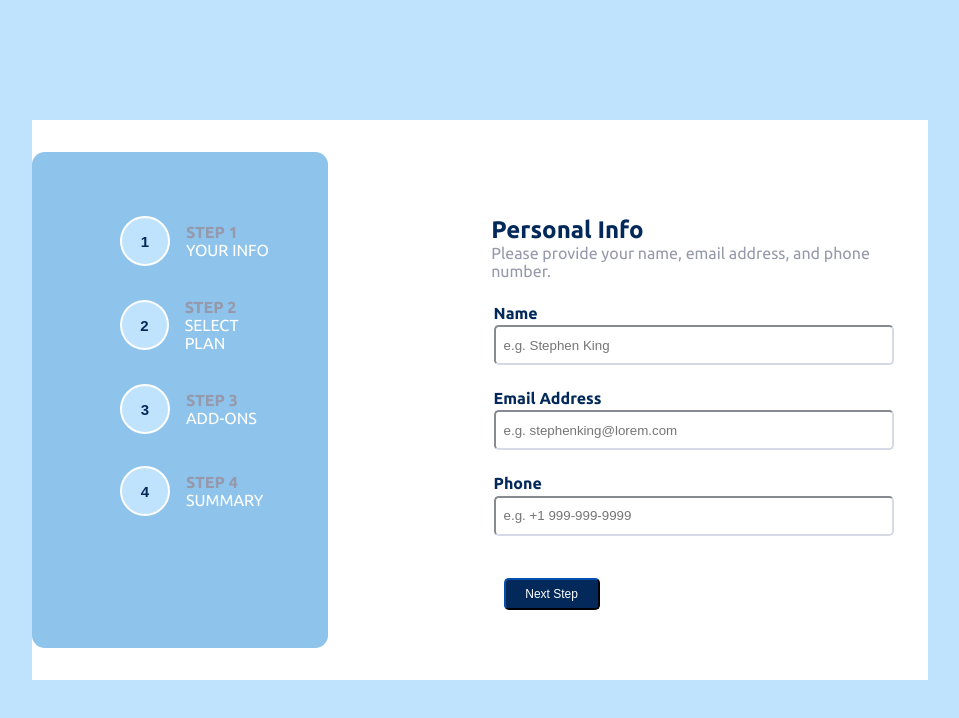
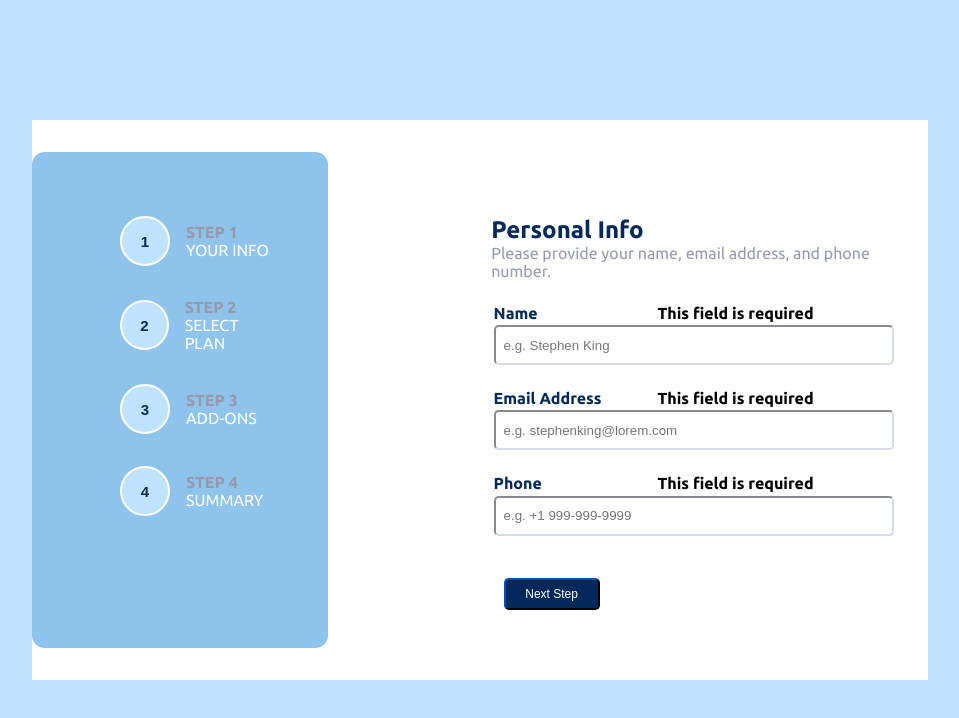
Before and after one commit to mnavai/multistepsform-reactapp, a React (Create React App) app: page / in a window 1280 px wide. Shown: the top 718 px of the page, without its empty margins (160-1119 px from the left). Built offline with nearby package versions, Linux system fonts and the light colour scheme; the HTML template or start-up script is replaced by a standard one.

Commit message:
fixing error displaying on submission

```diff
--- a/src/components/Form/Form.jsx
+++ b/src/components/Form/Form.jsx
@@ -9,7 +9,6 @@ const Form = () => {
   const [name, setName] = useState("");
   const [email, setEmail] = useState("");
   const [phone, setPhone] = useState("");
-  const [errors, setErrors] = useState({ name: "", email: "", phone: "" });
   const navigate = useNavigate();
 
   const handleNameChange = (e) => {
@@ -25,24 +24,11 @@ const Form = () => {
   };
 
   const validateForm = () => {
-    const newErrors = {};
-    if (name === "") {
-      newErrors.name = "This field is required";
-    }
-    if (email === "") {
-      newErrors.email = "This field is required";
-    }
-    if (phone === "") {
-      newErrors.phone = "This field is required";
-    }
-    setErrors(newErrors);
-    return Object.keys(newErrors).length === 0;
+      return name === "" || email === "" || phone === "";
   };
-
   const handleSubmit = (e) => {
     e.preventDefault();
-    const isValid = validateForm();
-    if (isValid) {
+    if(!validateForm()){
       setName("");
       setEmail("");
       setPhone("");
@@ -59,8 +45,7 @@ const Form = () => {
         type="text"
         onChange={handleNameChange}
         value={name}
-        error={errors.name}
-        hasError={errors.name !== ""}
+        error={name === "" ? "This field is required" : ""}
       />
       <Input
         labelName="Email Address"
@@ -69,8 +54,7 @@ const Form = () => {
         type="email"
         onChange={handleEmailChange}
         value={email}
-        error={errors.email}
-        hasError={errors.email !== ""}
+        error={email === "" ? "This field is required" : ""}
       />
       <Input
         labelName="Phone"
@@ -79,8 +63,7 @@ const Form = () => {
         type="tel"
         onChange={handlePhoneChange}
         value={phone}
-        error={errors.phone}
-        hasError={errors.phone !== ""}
+        error={phone === "" ? "This field is required" : ""}
       />
       <div className="form-buttons single-btn">
         <Button type="submit" className="btn">
--- a/src/components/Input/Input.css
+++ b/src/components/Input/Input.css
@@ -16,7 +16,7 @@
 .error-text-name,
 .error-text-email,
 .error-text-phone
-.error-text {
+.error-text{
     color: rgb(237, 53, 72);
     padding-bottom: 0.2rem;
     display: none;
--- a/src/components/Input/Input.jsx
+++ b/src/components/Input/Input.jsx
@@ -1,7 +1,10 @@
-import './Input.css';
-const Input = ({ id, labelName, type, placeholder, onChange, value, error, hasError }) => {
+import "./Input.css";
+
+const Input = ({ id, labelName, type, placeholder, onChange, value, error }) => {
+  const hasError = value === "";
+
   return (
-    <div className={`field-group ${hasError ? 'error' : ''}`}>
+    <div className="field-group">
       <div className="labels-container">
         <label className="form-label" htmlFor={id}>
           {labelName}
@@ -11,7 +14,7 @@ const Input = ({ id, labelName, type, placeholder, onChange, value, error, hasEr
       <input
         type={type}
         id={id}
-        className={`form-input ${hasError ? 'error' : ''}`}
+        className={`form-input ${hasError ? 'error-text' : ''}`}
         placeholder={placeholder}
         onChange={onChange}
         value={value}
@@ -19,4 +22,5 @@ const Input = ({ id, labelName, type, placeholder, onChange, value, error, hasEr
     </div>
   );
 };
+
 export default Input;
```
